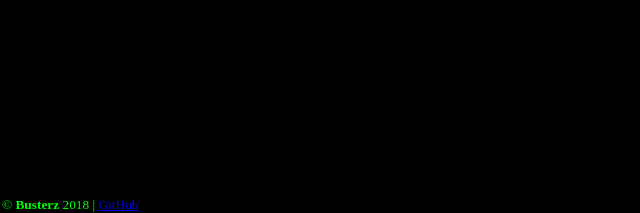
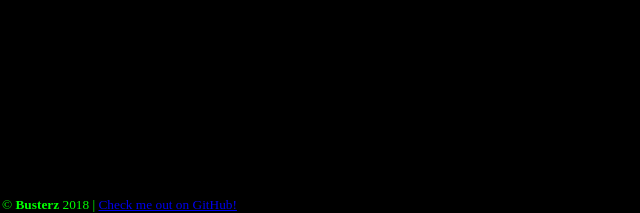
Before and after one commit to LulzAmp/Busterz1.class.php, a PHP site: page / in a window 1280 px wide. Shown: the part 587-800 px from the top of the page, without its empty margins (0-640 px from the left). Run offline with PHP 8.4, Linux system fonts and the light colour scheme.

Commit message:
Minor change in 'footer'
Changed footer text "GitHub" to "Check me out on GitHub!".

```diff
--- a/example/index.php
+++ b/example/index.php
@@ -38,7 +38,7 @@ if(isset($out)){
 			</fieldset>
 		</center>
 		<div class="footer">
-			<small>&copy; <strong>Busterz</strong> 2018 | <a href="https://github.com/lulzamp/Busterz1.class.php">GitHub</a></small>
+			<small>&copy; <strong>Busterz</strong> 2018 | <a href="https://github.com/lulzamp/Busterz1.class.php">Check me out on GitHub!</a></small>
 		</div>
 	</body>
 </body>
```
